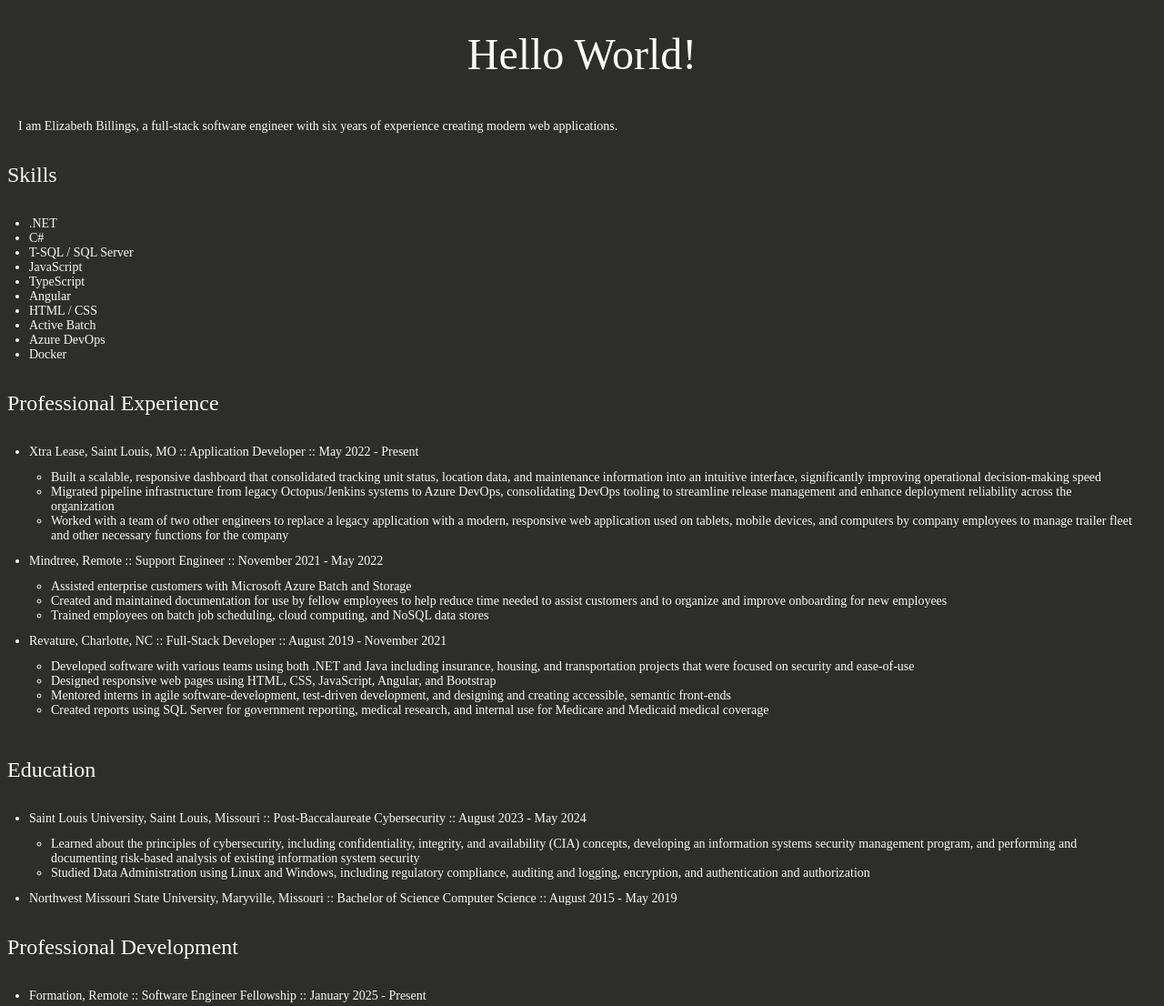
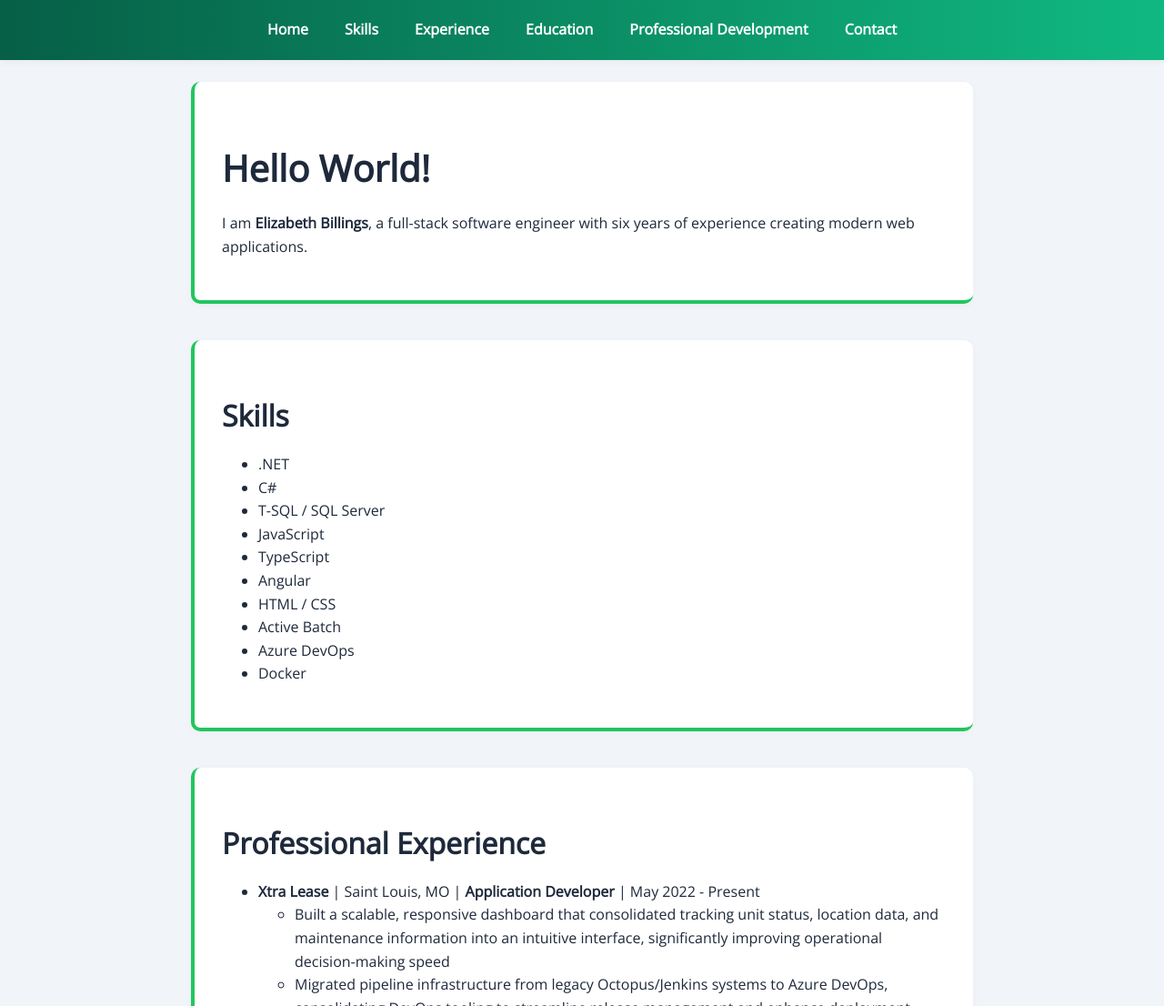
Before and after one commit to efb741/efb741.github.io, a plain HTML site: page index.html in a window 1280 px wide. Shown: the top 1106 px of the page at 91% size. Drawn offline with nearby package versions, Linux system fonts and the light colour scheme; a web font is replaced by a local one.

Commit message:
Updating style

```diff
--- a/index.html
+++ b/index.html
@@ -4,17 +4,31 @@
     <title>Elizabeth's Portfolio</title>
     <link rel="preconnect" href="https://fonts.googleapis.com">
     <link rel="preconnect" href="https://fonts.gstatic.com" crossorigin>
-    <link href="https://fonts.googleapis.com/css2?family=Ledger&family=Nixie+One&family=Open+Sans:ital,wght@0,300..800;1,300..800&display=swap" rel="stylesheet">
-    <link rel="stylesheet" href="style.css">
+    <link href="https://fonts.googleapis.com/css2?family=Open+Sans&display=swap" rel="stylesheet" />    <link rel="stylesheet" href="style.css">
 </head>
 
 <body>
-    <h1 class="heading">Hello World!</h1>
+    <nav>
+        <ul>
+          <li><a href="#home">Home</a></li>
+          <li class="hidden-mobile"><a href="#skills">Skills</a></li>
+          <li class="hidden-mobile"><a href="#experience">Experience</a></li>
+          <li class="hidden-mobile"><a href="#education">Education</a></li>
+          <li class="hidden-mobile"><a href="#development">Professional Development</a></li>
+          <li><a href="#contact">Contact</a></li>
+        </ul>
+      </nav>
+
+    <div class="container">
+        <section id="home">
+            <h1>Hello World!</h1>
             <p>
-        I am Elizabeth Billings, a full-stack software engineer with six years of experience creating modern web applications.
+                I am <b>Elizabeth Billings</b>, a full-stack software engineer with six years of experience creating modern web applications.
             </p>
+        </section>
 
-    <h2 class="heading">Skills</h2>
+        <section id="skills">
+            <h2>Skills</h2>
             <ul>
                 <li>.NET</li>
                 <li>C#</li>
@@ -27,10 +41,12 @@
                 <li>Azure DevOps</li>
                 <li>Docker</li>
             </ul>
+        </section>
 
-    <h2 class="heading">Professional Experience</h2>
+        <section id="experience">
+        <h2>Professional Experience</h2>
             <ul>
-        <li>Xtra Lease, Saint Louis, MO :: Application Developer :: May 2022 - Present
+                <li><b>Xtra Lease</b> | Saint Louis, MO | <b>Application Developer</b> | May 2022 - Present
                     <ul>
                         <li>Built a scalable, responsive dashboard that consolidated tracking unit status, location data, and maintenance information into an intuitive interface, significantly improving operational decision-making speed</li>
                         <li>Migrated pipeline infrastructure from legacy Octopus/Jenkins systems to Azure DevOps, consolidating DevOps tooling to streamline release management and enhance deployment reliability across the organization
@@ -39,7 +55,7 @@
                         </li>
                     </ul>
                 </li>
-        <li>Mindtree, Remote :: Support Engineer :: November 2021 - May 2022
+                <li><b>Mindtree</b> | Remote | <b>Support Engineer</b> | November 2021 - May 2022
                     <ul>
                         <li>Assisted enterprise customers with Microsoft Azure Batch and Storage
                         </li>
@@ -50,7 +66,7 @@
                     </ul>
                 </li>
                 <li>
-            Revature, Charlotte, NC :: Full-Stack Developer :: August 2019 - November 2021
+                    <b>Revature</b> | Charlotte, NC | <b>Full-Stack Developer</b> | August 2019 - November 2021
                     <ul>
                         <li>Developed software with various teams using both .NET and Java including insurance, housing, and transportation projects that were focused on security and ease-of-use
                         </li>
@@ -63,24 +79,41 @@
                     </ul>
                 </li>
             </ul>
+        </section>
 
-    <h2 class="heading">Education</h2>
+        <section id="education">
+            <h2>Education</h2>
             <ul>
-        <li>Saint Louis University, Saint Louis, Missouri :: Post-Baccalaureate Cybersecurity :: August 2023 - May 2024
+                <li><b>Saint Louis University</b> | Saint Louis, Missouri | <b>Post-Baccalaureate Cybersecurity</b> | August 2023 - May 2024
                     <ul>
                         <li>Learned about the principles of cybersecurity, including confidentiality, integrity, and availability (CIA) concepts, developing an information systems security management program, and performing and documenting risk-based analysis of existing information system security</li>
                         <li>Studied Data Administration using Linux and Windows, including regulatory compliance, auditing and logging, encryption, and authentication and authorization</li>
                     </ul>
                 </li>
-        <li>Northwest Missouri State University, Maryville, Missouri :: Bachelor of Science Computer Science :: August 2015 - May 2019
+                <li><b>Northwest Missouri State University</b> | Maryville, Missouri | <b>Bachelor of Science Computer Science</b> | August 2015 - May 2019
                 </li>
             </ul>
+        </section>
 
-    <h2 class="heading">Professional Development</h2>
+        <section id="development">
+            <h2>Professional Development</h2>
             <ul>
                 <li>
-            Formation, Remote :: Software Engineer Fellowship :: January 2025 - Present
+                    <b>Formation</b> | Remote | <b>Software Engineer Fellowship</b> | January 2025 - Present
                 </li>
             </ul>
+        </section>
+
+        <section id="contact">
+            <h2>Contact</h2>
+            <p>Please reach out via <span id="email"></span> or connect with me on <a href="https://www.linkedin.com/in/efrancesbillings/">LinkedIn</a>!</p>
+            <script>
+                const u = "efbillings96";
+                const d = "gmail.com";
+                const e = `${u}@${d}`;
+                document.getElementById("email").innerHTML = `<a href="mailto:${e}">${e}</a>`;
+              </script>
+          </section>
+    </div>
 </body>
 </html>
--- a/style.css
+++ b/style.css
@@ -2,43 +2,118 @@
     box-sizing: border-box;
 }
 
-.heading {
-    font-family: "Nixie One", serif;
-    color: RGB(249, 249, 249);
-    font-weight: 400;
-    font-style: normal;
+:root {
+  --accent: #22c55e;           /* Emerald green */
+  --accent-dark: #16a34a;      /* Darker green for hover */
+  --background: #f1f5f9;       /* Light green-tinted background */
+  --section-bg: #ffffff;       /* Clean white for cards */
+  --text: #1e293b;             /* Slate text for contrast */
+  --nav-gradient: linear-gradient(90deg, #065f46 0%, #10b981 100%);
+}
+
+body {
+    font-family: 'Open Sans', sans-serif;
+    font-size: 16px;
+    line-height: 1.6;
+    background-color: var(--background);
+    color: var(--text);
+    margin: 0;
+    padding-top: 70px;
   }
 
 h1 {
-    text-align: center;
-    font-size: 3rem;
+  font-size: 2.5em;
+  margin-bottom: 0.4em;
 }
 
-p {
-    font-family: "Ledger", serif;
-    font-weight: 400;
-    font-style: normal;
-    color: RGB(249, 249, 249);
-    display: flex;
-    flex-wrap: wrap;
-    padding: 12px;
-    font-size: 14px;
+h2 {
+  font-size: 2em;
+  margin-bottom: 0.4em;
 }
 
-ul {
-    font-family: "Ledger", serif;
-    font-weight: 400;
-    font-style: normal;
-    color: RGB(249, 249, 249);
-    padding: 12px;
-    margin-left: 12px;
-    font-size: 14px;
+h3 {
+  font-size: 1.75em;
+  margin-bottom: 0.3em;
 }
 
-body {
-    background-color: RGB(45, 45, 43);
+a {
+  color: var(--accent-dark);
+  text-decoration: none;
 }
 
-strong {
-    display: inline-block;
+a:hover {
+  text-decoration: underline;
 }
+
+.container {
+  max-width: 900px;
+  margin: 0 auto;
+  padding: 20px;
+}
+
+section {
+  background-color: var(--section-bg);
+  margin-bottom: 40px;
+  padding: 30px;
+  border-radius: 10px;
+  box-shadow: 0 2px 10px rgba(0, 0, 0, 0.03);
+  border-left: 4px solid var(--accent);
+  border-bottom: 4px solid var(--accent);
+}
+
+nav {
+  background: var(--nav-gradient);
+  color: #fff;
+  position: fixed;
+  width: 100%;
+  top: 0;
+  left: 0;
+  z-index: 1000;
+  box-shadow: 0 2px 8px rgba(0, 0, 0, 0.05);
+}
+
+nav ul {
+  list-style: none;
+  margin: 0;
+  padding: 0;
+  display: flex;
+  justify-content: center;
+}
+
+nav ul li {
+  margin: 0 20px;
+}
+
+nav ul li a {
+  color: white;
+  font-weight: bold;
+  padding: 20px 0;
+  display: block;
+}
+
+nav ul li a:hover {
+  color: #e0e7ff;
+}
+
+@media (max-width: 768px) {
+  body {
+    font-size: 15px;
+  }
+
+  nav ul {
+    flex-direction: column;
+    align-items: center;
+  }
+
+  nav ul li {
+    margin: 0px 0;
+  }
+
+  nav a {
+    font-size: 1em;
+  }
+
+  .hidden-mobile {
+    display: none;
+  }
+}
```
Lines whose indentation alone changed are shown as unchanged.
